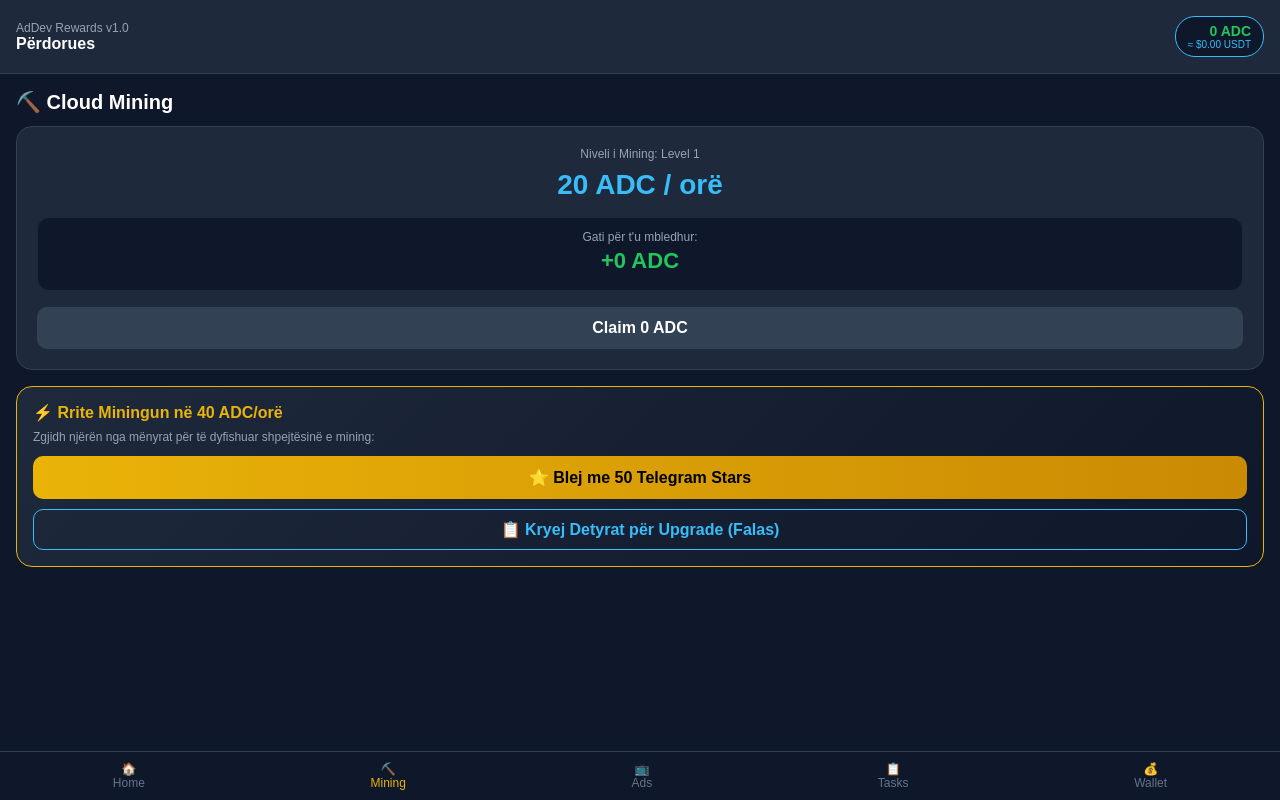
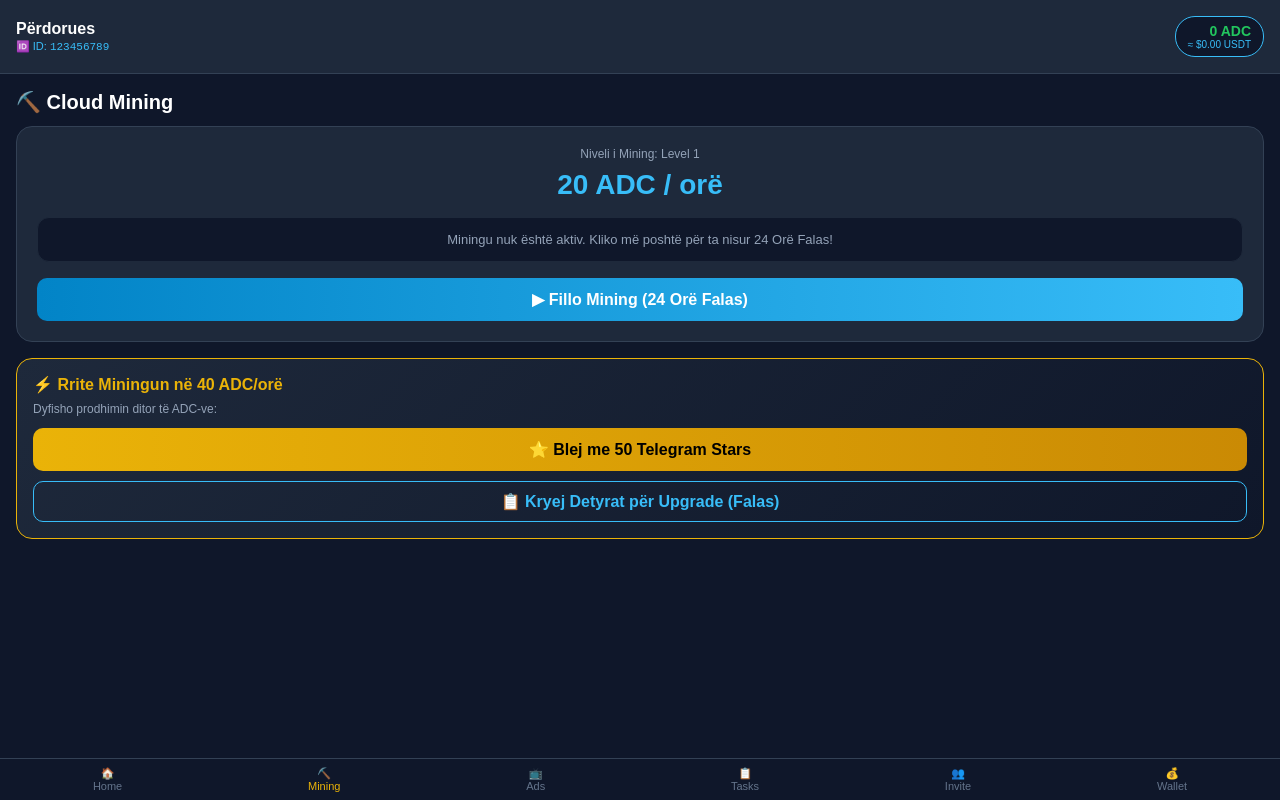
Before and after one commit to Fidaniii812/addev-miniapp, a React (Vite) app: page / in a window 1280 px wide. Both pictures are taken after a click on the button "⛏️ Mining". Built offline with nearby package versions, Linux system fonts and the light colour scheme.

Commit message:
Refactor mining logic and add wallet functionality

```diff
--- a/src/App.tsx
+++ b/src/App.tsx
@@ -9,27 +9,44 @@ export default function App() {
 
   // Mining States
   const [miningLevel, setMiningLevel] = useState<number>(1);
-  const [miningRate, setMiningRate] = useState<number>(20); // 20 ADC/hr fillimisht
-  const [lastClaim, setLastClaim] = useState<number>(Date.now());
-  const [pendingMining, setPendingMining] = useState<number>(0);
+  const [miningRate, setMiningRate] = useState<number>(20); // 20 ADC/hr
+  const [miningActive, setMiningActive] = useState<boolean>(false);
+  const [miningEndTime, setMiningEndTime] = useState<number | null>(null);
+  const [timeLeftStr, setTimeLeftStr] = useState<string>("");
 
+  // Wallet State
+  const [walletAddress, setWalletAddress] = useState<string>("");
+
+  // LINKS
   const MONETAG_LINK = "https://omg10.com/4/10168362";
+  const BOT_USERNAME = "your_bot_username";
 
   useEffect(() => {
     initTelegramUser();
   }, []);
 
-  // Llogaritja e ADC-ve të prodhuara nga Mining çdo sekondë
+  // Timer i Mining 24 Orësh
   useEffect(() => {
-    const interval = setInterval(() => {
+    let interval: any = null;
+    if (miningActive && miningEndTime) {
+      interval = setInterval(() => {
         const now = Date.now();
-      const hoursPassed = (now - lastClaim) / (1000 * 60 * 60);
-      const earned = Math.floor(hoursPassed * miningRate);
-      setPendingMining(earned);
+        const diff = miningEndTime - now;
+
+        if (diff <= 0) {
+          setMiningActive(false);
+          setTimeLeftStr("Gati për Claim!");
+          clearInterval(interval);
+        } else {
+          const hours = Math.floor(diff / (1000 * 60 * 60));
+          const mins = Math.floor((diff % (1000 * 60 * 60)) / (1000 * 60));
+          const secs = Math.floor((diff % (1000 * 60)) / 1000);
+          setTimeLeftStr(`${hours}h ${mins}m ${secs}s`);
+        }
       }, 1000);
-
+    }
     return () => clearInterval(interval);
-  }, [lastClaim, miningRate]);
+  }, [miningActive, miningEndTime]);
 
   const initTelegramUser = async () => {
     const tg = (window as any).Telegram?.WebApp;
@@ -52,8 +69,13 @@ export default function App() {
           setAdsToday(existingUser.ads_watched_today || 0);
           setMiningLevel(existingUser.mining_level || 1);
           setMiningRate(existingUser.mining_level === 2 ? 40 : 20);
-          if (existingUser.mining_last_claim) {
-            setLastClaim(new Date(existingUser.mining_last_claim).getTime());
+
+          if (existingUser.mining_end_time) {
+            const end = new Date(existingUser.mining_end_time).getTime();
+            if (end > Date.now()) {
+              setMiningActive(true);
+              setMiningEndTime(end);
+            }
           }
         } else {
           const startParam = tg.initDataUnsafe?.start_param;
@@ -83,43 +105,51 @@ export default function App() {
     }
   };
 
-  // Funksioni për Claim të Mining ADC
+  // Nisfja e Mining Falas (24 Orë)
+  const handleStartMining = async () => {
+    const endTime = Date.now() + 24 * 60 * 60 * 1000; // 24 orë në ms
+    const endIso = new Date(endTime).toISOString();
+
+    setMiningActive(true);
+    setMiningEndTime(endTime);
+
+    if (user) {
+      await supabase
+        .from("users")
+        .update({ mining_end_time: endIso })
+        .eq("telegram_id", user.id);
+    }
+  };
+
+  // Claim i Minimit pas 24 orëve (Rate * 24 orë)
   const handleClaimMining = async () => {
-    if (pendingMining <= 0) {
-      alert("Nuk keni monedha të reja për të mbledhur akoma!");
-      return;
-    }
-
-    const newBalance = adcBalance + pendingMining;
-    const nowIso = new Date().toISOString();
+    const reward = miningRate * 24; // 20 * 24 = 480 ADC (ose 960 për Lvl 2)
+    const newBalance = adcBalance + reward;
 
     setAdcBalance(newBalance);
-    setLastClaim(Date.now());
-    setPendingMining(0);
+    setMiningActive(false);
+    setMiningEndTime(null);
+    setTimeLeftStr("");
 
     if (user) {
       await supabase
         .from("users")
         .update({
           adc_balance: newBalance,
-          mining_last_claim: nowIso,
+          mining_end_time: null,
         })
         .eq("telegram_id", user.id);
     }
 
-    alert(`🎉 Mblodhët +${pendingMining} ADC!`);
+    alert(`🎉 Mblodhët +${reward} ADC! Mund ta nisni përsëri sessions-in e mining.`);
   };
 
-  // Funksioni për Upgrade me Telegram Stars (50 Stars -> 40 ADC/orë)
+  // Upgrade me Telegram Stars
   const handleUpgradeWithStars = async () => {
     const tg = (window as any).Telegram?.WebApp;
-
-    // Thirrja e API-t të Telegram Stars Invoice
     if (tg && tg.openInvoice) {
-      // Këtu integrohet linku i faturës nga Telegram Bot API për Stars
-      alert("⭐ Po hapet dritarja e pagesës me Telegram Stars (50 Stars)...");
+      alert("⭐ Po hapet dritarja e pagesës me Telegram Stars...");
     } else {
-      // Simulin për test
       setMiningLevel(2);
       setMiningRate(40);
       if (user) {
@@ -128,11 +158,11 @@ export default function App() {
           .update({ mining_level: 2, mining_rate: 40 })
           .eq("telegram_id", user.id);
       }
-      alert("🚀 Mining u rrit në Level 2! Tani fitoni 40 ADC / orë!");
+      alert("🚀 Mining u rrit në Level 2 (40 ADC / orë)!");
     }
   };
 
-  // Funksioni për Shikimin e Reklamës (+50 ADC)
+  // Shiko Reklamë (+50 ADC)
   const handleWatchAd = async () => {
     if (adsToday >= 20) {
       alert("Keni arritur limitin ditor prej 20 reklamash!");
@@ -143,17 +173,17 @@ export default function App() {
 
     setTimeout(async () => {
       const newBalance = adcBalance + 50;
-      const newAdsCount = adsToday + 1;
+      const newAds = adsToday + 1;
 
       setAdcBalance(newBalance);
-      setAdsToday(newAdsCount);
+      setAdsToday(newAds);
 
       if (user) {
         await supabase
           .from("users")
           .update({
             adc_balance: newBalance,
-            ads_watched_today: newAdsCount,
+            ads_watched_today: newAds,
           })
           .eq("telegram_id", user.id);
       }
@@ -162,15 +192,57 @@ export default function App() {
     }, 2000);
   };
 
+  // Kërkesa për Tërheqje (Withdraw)
+  const handleWithdrawRequest = async () => {
+    if (!walletAddress || walletAddress.trim().length < 10) {
+      alert("Ju lutem vendosni një adresë të vlefshme kuateli (Wallet Address)!");
+      return;
+    }
+
+    if (adcBalance < 15000) {
+      alert("Nuk keni bilanc të mjaftueshëm për tërheqje (Min: 15,000 ADC)!");
+      return;
+    }
+
+    const newBalance = adcBalance - 15000;
+
+    // Ruajtja te tabela 'withdrawals' në Supabase
+    const { error } = await supabase.from("withdrawals").insert([
+      {
+        telegram_id: user?.id || 0,
+        username: user?.username || "Përdorues",
+        amount: 15000,
+        wallet_address: walletAddress,
+        status: "pending",
+      },
+    ]);
+
+    if (!error) {
+      setAdcBalance(newBalance);
+      if (user) {
+        await supabase
+          .from("users")
+          .update({ adc_balance: newBalance })
+          .eq("telegram_id", user.id);
+      }
+      alert("✅ Kërkesa për tërheqje prej $15.00 USDT u dërgua me sukses!");
+      setWalletAddress("");
+    } else {
+      alert("Pasi ndodhi një gabim, ju lutem provoni përsëri.");
+    }
+  };
+
   const usdtEquivalent = (adcBalance / 1000).toFixed(2);
 
   return (
     <div style={{ background: "#0f172a", minHeight: "100vh", color: "#fff", fontFamily: "sans-serif", paddingBottom: "90px" }}>
-      {/* Header */}
+      {/* Header me ID e Lojtarit */}
       <div style={{ background: "#1e293b", padding: "16px", borderBottom: "1px solid #334155", display: "flex", justifyContent: "space-between", alignItems: "center" }}>
         <div>
-          <div style={{ fontSize: "12px", color: "#94a3b8" }}>AdDev Rewards v1.0</div>
           <div style={{ fontWeight: "bold", fontSize: "16px" }}>{user?.first_name || "Përdorues"}</div>
+          <div style={{ fontSize: "11px", color: "#38bdf8", marginTop: "2px" }}>
+            🆔 ID: <span style={{ fontFamily: "monospace" }}>{user?.id || "123456789"}</span>
+          </div>
         </div>
         <div style={{ background: "#0f172a", padding: "6px 12px", borderRadius: "20px", border: "1px solid #38bdf8", textAlign: "right" }}>
           <div style={{ color: "#22c55e", fontWeight: "bold", fontSize: "14px" }}>{adcBalance.toLocaleString()} ADC</div>
@@ -178,7 +250,7 @@ export default function App() {
         </div>
       </div>
 
-      {/* Pages Content */}
+      {/* Main Container */}
       <div style={{ padding: "16px" }}>
         {/* 🏠 HOME */}
         {activeTab === "home" && (
@@ -196,78 +268,71 @@ export default function App() {
         {activeTab === "mining" && (
           <div>
             <h2 style={{ fontSize: "20px", marginBottom: "12px" }}>⛏️ Cloud Mining</h2>
-
-            {/* Status Card */}
             <div style={{ background: "#1e293b", padding: "20px", borderRadius: "16px", border: "1px solid #334155", textAlign: "center", marginBottom: "16px" }}>
               <div style={{ fontSize: "12px", color: "#94a3b8" }}>Niveli i Mining: Level {miningLevel}</div>
               <div style={{ fontSize: "28px", fontWeight: "bold", color: "#38bdf8", margin: "8px 0" }}>
                 {miningRate} ADC / orë
               </div>
 
-              <div style={{ background: "#0f172a", padding: "12px", borderRadius: "12px", margin: "16px 0", border: "1px solid #1e293b" }}>
-                <div style={{ fontSize: "12px", color: "#94a3b8" }}>Gati për t'u mbledhur:</div>
-                <div style={{ fontSize: "22px", fontWeight: "bold", color: "#22c55e", margin: "4px 0" }}>
-                  +{pendingMining} ADC
-                </div>
+              {/* Status Box */}
+              <div style={{ background: "#0f172a", padding: "14px", borderRadius: "12px", margin: "16px 0", border: "1px solid #1e293b" }}>
+                {miningActive ? (
+                  <>
+                    <div style={{ fontSize: "12px", color: "#94a3b8" }}>Koha e mbetur e Mining:</div>
+                    <div style={{ fontSize: "20px", fontWeight: "bold", color: "#eab308", marginTop: "4px" }}>{timeLeftStr}</div>
+                  </>
+                ) : miningEndTime && !miningActive ? (
+                  <>
+                    <div style={{ fontSize: "12px", color: "#94a3b8" }}>Mining përfundoi!</div>
+                    <div style={{ fontSize: "18px", fontWeight: "bold", color: "#22c55e", marginTop: "4px" }}>+{miningRate * 24} ADC Gati</div>
+                  </>
+                ) : (
+                  <div style={{ fontSize: "13px", color: "#94a3b8" }}>Miningu nuk është aktiv. Kliko më poshtë për ta nisur 24 Orë Falas!</div>
+                )}
               </div>
 
+              {/* Action Button */}
+              {!miningActive && !miningEndTime && (
+                <button
+                  onClick={handleStartMining}
+                  style={{ width: "100%", padding: "12px", borderRadius: "10px", border: "none", background: "linear-gradient(90deg, #0284c7, #38bdf8)", color: "#fff", fontWeight: "bold", cursor: "pointer" }}
+                >
+                  ▶ Fillo Mining (24 Orë Falas)
+                </button>
+              )}
+
+              {miningActive && (
+                <button disabled style={{ width: "100%", padding: "12px", borderRadius: "10px", border: "none", background: "#334155", color: "#94a3b8", fontWeight: "bold" }}>
+                  ⏳ Mining në proces...
+                </button>
+              )}
+
+              {!miningActive && miningEndTime && (
                 <button
                   onClick={handleClaimMining}
-                disabled={pendingMining <= 0}
-                style={{
-                  width: "100%",
-                  padding: "12px",
-                  borderRadius: "10px",
-                  border: "none",
-                  background: pendingMining > 0 ? "linear-gradient(90deg, #16a34a, #22c55e)" : "#334155",
-                  color: "#fff",
-                  fontWeight: "bold",
-                  cursor: pendingMining > 0 ? "pointer" : "not-allowed"
-                }}
+                  style={{ width: "100%", padding: "12px", borderRadius: "10px", border: "none", background: "linear-gradient(90deg, #16a34a, #22c55e)", color: "#fff", fontWeight: "bold", cursor: "pointer" }}
                 >
-                Claim {pendingMining} ADC
+                  🎉 Claim {miningRate * 24} ADC
                 </button>
+              )}
             </div>
 
-            {/* Upgrade Options Card */}
+            {/* Upgrade Options */}
             {miningLevel < 2 && (
               <div style={{ background: "linear-gradient(135deg, #1e293b, #0f172a)", padding: "16px", borderRadius: "16px", border: "1px solid #eab308" }}>
                 <h3 style={{ margin: "0 0 8px 0", fontSize: "16px", color: "#eab308" }}>⚡ Rrite Miningun në 40 ADC/orë</h3>
-                <p style={{ fontSize: "12px", color: "#94a3b8", marginBottom: "12px" }}>
-                  Zgjidh njërën nga mënyrat për të dyfishuar shpejtësinë e mining:
-                </p>
+                <p style={{ fontSize: "12px", color: "#94a3b8", marginBottom: "12px" }}>Dyfisho prodhimin ditor të ADC-ve:</p>
 
-                {/* Option 1: Telegram Stars */}
                 <button
                   onClick={handleUpgradeWithStars}
-                  style={{
-                    width: "100%",
-                    padding: "12px",
-                    borderRadius: "10px",
-                    border: "none",
-                    background: "linear-gradient(90deg, #eab308, #ca8a04)",
-                    color: "#000",
-                    fontWeight: "bold",
-                    marginBottom: "10px",
-                    cursor: "pointer"
-                  }}
+                  style={{ width: "100%", padding: "12px", borderRadius: "10px", border: "none", background: "linear-gradient(90deg, #eab308, #ca8a04)", color: "#000", fontWeight: "bold", marginBottom: "10px", cursor: "pointer" }}
                 >
                   ⭐ Blej me 50 Telegram Stars
                 </button>
 
-                {/* Option 2: Tasks */}
                 <button
                   onClick={() => setActiveTab("tasks")}
-                  style={{
-                    width: "100%",
-                    padding: "10px",
-                    borderRadius: "10px",
-                    border: "1px solid #38bdf8",
-                    background: "transparent",
-                    color: "#38bdf8",
-                    fontWeight: "bold",
-                    cursor: "pointer"
-                  }}
+                  style={{ width: "100%", padding: "10px", borderRadius: "10px", border: "1px solid #38bdf8", background: "transparent", color: "#38bdf8", fontWeight: "bold", cursor: "pointer" }}
                 >
                   📋 Kryej Detyrat për Upgrade (Falas)
                 </button>
@@ -288,36 +353,118 @@ export default function App() {
                 </div>
                 <div style={{ fontWeight: "bold", color: "#22c55e" }}>{adsToday}/20</div>
               </div>
-              <button onClick={handleWatchAd} disabled={adsToday >= 20} style={{ width: "100%", padding: "12px", borderRadius: "10px", border: "none", background: adsToday >= 20 ? "#475569" : "#16a34a", color: "#fff", fontWeight: "bold" }}>
+              <button onClick={handleWatchAd} disabled={adsToday >= 20} style={{ width: "100%", padding: "12px", borderRadius: "10px", border: "none", background: adsToday >= 20 ? "#475569" : "#16a34a", color: "#fff", fontWeight: "bold", cursor: "pointer" }}>
                 {adsToday >= 20 ? "Limit Ditor U Arrit" : "Shiko Reklamën (+50 ADC)"}
               </button>
             </div>
           </div>
         )}
 
-        {/* 📋 TASKS */}
+        {/* 📋 TASKS (Më shumë detyra) */}
         {activeTab === "tasks" && (
           <div>
             <h2 style={{ fontSize: "20px", marginBottom: "12px" }}>📋 Partner Tasks</h2>
+
+            <div style={{ display: "flex", flexDirection: "column", gap: "10px" }}>
+              {/* Task 1 */}
               <div style={{ background: "#1e293b", padding: "14px", borderRadius: "12px", display: "flex", justifyContent: "space-between", alignItems: "center" }}>
                 <div>
                   <div style={{ fontWeight: "bold", fontSize: "14px" }}>Join Telegram Channel</div>
                   <div style={{ color: "#22c55e", fontSize: "12px", fontWeight: "bold" }}>+500 ADC</div>
                 </div>
-              <button onClick={() => window.open("https://t.me", "_blank")} style={{ background: "#0284c7", color: "#fff", border: "none", padding: "8px 16px", borderRadius: "8px", fontWeight: "bold" }}>Start</button>
+                <button onClick={() => window.open("https://t.me", "_blank")} style={{ background: "#0284c7", color: "#fff", border: "none", padding: "8px 16px", borderRadius: "8px", fontWeight: "bold", cursor: "pointer" }}>Start</button>
+              </div>
+
+              {/* Task 2 */}
+              <div style={{ background: "#1e293b", padding: "14px", borderRadius: "12px", display: "flex", justifyContent: "space-between", alignItems: "center" }}>
+                <div>
+                  <div style={{ fontWeight: "bold", fontSize: "14px" }}>Subscribe on YouTube</div>
+                  <div style={{ color: "#22c55e", fontSize: "12px", fontWeight: "bold" }}>+300 ADC</div>
+                </div>
+                <button onClick={() => window.open("https://youtube.com", "_blank")} style={{ background: "#0284c7", color: "#fff", border: "none", padding: "8px 16px", borderRadius: "8px", fontWeight: "bold", cursor: "pointer" }}>Start</button>
+              </div>
+
+              {/* Task 3 */}
+              <div style={{ background: "#1e293b", padding: "14px", borderRadius: "12px", display: "flex", justifyContent: "space-between", alignItems: "center" }}>
+                <div>
+                  <div style={{ fontWeight: "bold", fontSize: "14px" }}>Follow on X (Twitter)</div>
+                  <div style={{ color: "#22c55e", fontSize: "12px", fontWeight: "bold" }}>+200 ADC</div>
+                </div>
+                <button onClick={() => window.open("https://x.com", "_blank")} style={{ background: "#0284c7", color: "#fff", border: "none", padding: "8px 16px", borderRadius: "8px", fontWeight: "bold", cursor: "pointer" }}>Start</button>
+              </div>
             </div>
           </div>
         )}
 
-        {/* 💰 WALLET */}
+        {/* 👥 INVITE */}
+        {activeTab === "invite" && (
+          <div>
+            <h2 style={{ fontSize: "20px", marginBottom: "12px" }}>👥 Fto Miqtë</h2>
+            <div style={{ background: "#1e293b", padding: "20px", borderRadius: "16px", textAlign: "center", border: "1px solid #334155" }}>
+              <div style={{ fontSize: "40px", marginBottom: "8px" }}>🎁</div>
+              <h3 style={{ margin: "0 0 8px 0" }}>Fitoni +1,000 ADC</h3>
+              <p style={{ fontSize: "13px", color: "#94a3b8", marginBottom: "16px" }}>
+                Ftoni miqtë tuaj dhe fitoni 1,000 ADC për çdo përdorues që regjistrohet me linkun tuaj!
+              </p>
+              <button
+                onClick={() => {
+                  const refLink = `https://t.me/${BOT_USERNAME}?start=${user?.id || ""}`;
+                  navigator.clipboard.writeText(refLink);
+                  alert("Linku i ftesës u kopjua me sukses!");
+                }}
+                style={{ width: "100%", padding: "12px", background: "#0284c7", color: "#fff", border: "none", borderRadius: "10px", fontWeight: "bold", cursor: "pointer" }}
+              >
+                📋 Kopjo Linkun e Ftesës
+              </button>
+            </div>
+          </div>
+        )}
+
+        {/* 💰 WALLET & WITHDRAWAL FORM */}
         {activeTab === "wallet" && (
           <div>
             <h2 style={{ fontSize: "20px", marginBottom: "12px" }}>💰 Wallet & Withdraw</h2>
             <div style={{ background: "#1e293b", padding: "16px", borderRadius: "16px" }}>
               <div style={{ fontSize: "12px", color: "#94a3b8" }}>Minimum Withdrawal</div>
               <div style={{ fontSize: "18px", fontWeight: "bold", color: "#fff", margin: "4px 0" }}>15,000 ADC = $15.00 USDT</div>
-              <button disabled={adcBalance < 15000} onClick={() => alert("Kërkesa u dërgua te Admin Panel!")} style={{ width: "100%", padding: "12px", borderRadius: "10px", border: "none", background: adcBalance >= 15000 ? "#22c55e" : "#334155", color: "#fff", fontWeight: "bold" }}>
-                {adcBalance >= 15000 ? "Tërhiq $15.00 USDT" : `Duhen edhe ${(15000 - adcBalance).toLocaleString()} ADC`}
+
+              <div style={{ marginTop: "16px", textAlign: "left" }}>
+                <label style={{ fontSize: "12px", color: "#94a3b8", display: "block", marginBottom: "6px" }}>
+                  Vendos Adresën e Portofolit (USDT / TON / TRC20):
+                </label>
+                <input
+                  type="text"
+                  placeholder="e.g. TX123456789... ose EQ..."
+                  value={walletAddress}
+                  onChange={(e) => setWalletAddress(e.target.value)}
+                  style={{
+                    width: "100%",
+                    padding: "10px",
+                    borderRadius: "8px",
+                    border: "1px solid #334155",
+                    background: "#0f172a",
+                    color: "#fff",
+                    marginBottom: "12px",
+                    boxSizing: "border-box"
+                  }}
+                />
+              </div>
+
+              <button
+                onClick={handleWithdrawRequest}
+                disabled={adcBalance < 15000}
+                style={{
+                  width: "100%",
+                  padding: "12px",
+                  borderRadius: "10px",
+                  border: "none",
+                  background: adcBalance >= 15000 ? "linear-gradient(90deg, #16a34a, #22c55e)" : "#334155",
+                  color: "#fff",
+                  fontWeight: "bold",
+                  cursor: adcBalance >= 15000 ? "pointer" : "not-allowed"
+                }}
+              >
+                {adcBalance >= 15000 ? "Dërgo Kërkesën për Tërheqje ($15 USDT)" : `Duhen edhe ${(15000 - adcBalance).toLocaleString()} ADC`}
               </button>
             </div>
           </div>
@@ -325,12 +472,13 @@ export default function App() {
       </div>
 
       {/* Navigation */}
-      <div style={{ position: "fixed", bottom: 0, left: 0, right: 0, background: "#0f172a", borderTop: "1px solid #334155", display: "flex", justifyContent: "space-around", padding: "10px 0" }}>
-        <button onClick={() => setActiveTab("home")} style={{ background: "none", border: "none", color: activeTab === "home" ? "#38bdf8" : "#64748b", fontSize: "12px" }}>🏠<br/>Home</button>
-        <button onClick={() => setActiveTab("mining")} style={{ background: "none", border: "none", color: activeTab === "mining" ? "#eab308" : "#64748b", fontSize: "12px" }}>⛏️<br/>Mining</button>
-        <button onClick={() => setActiveTab("ads")} style={{ background: "none", border: "none", color: activeTab === "ads" ? "#38bdf8" : "#64748b", fontSize: "12px" }}>📺<br/>Ads</button>
-        <button onClick={() => setActiveTab("tasks")} style={{ background: "none", border: "none", color: activeTab === "tasks" ? "#38bdf8" : "#64748b", fontSize: "12px" }}>📋<br/>Tasks</button>
-        <button onClick={() => setActiveTab("wallet")} style={{ background: "none", border: "none", color: activeTab === "wallet" ? "#38bdf8" : "#64748b", fontSize: "12px" }}>💰<br/>Wallet</button>
+      <div style={{ position: "fixed", bottom: 0, left: 0, right: 0, background: "#0f172a", borderTop: "1px solid #334155", display: "flex", justifyContent: "space-around", padding: "8px 0", zIndex: 100 }}>
+        <button onClick={() => setActiveTab("home")} style={{ background: "none", border: "none", color: activeTab === "home" ? "#38bdf8" : "#64748b", fontSize: "11px", cursor: "pointer" }}>🏠<br/>Home</button>
+        <button onClick={() => setActiveTab("mining")} style={{ background: "none", border: "none", color: activeTab === "mining" ? "#eab308" : "#64748b", fontSize: "11px", cursor: "pointer" }}>⛏️<br/>Mining</button>
+        <button onClick={() => setActiveTab("ads")} style={{ background: "none", border: "none", color: activeTab === "ads" ? "#38bdf8" : "#64748b", fontSize: "11px", cursor: "pointer" }}>📺<br/>Ads</button>
+        <button onClick={() => setActiveTab("tasks")} style={{ background: "none", border: "none", color: activeTab === "tasks" ? "#38bdf8" : "#64748b", fontSize: "11px", cursor: "pointer" }}>📋<br/>Tasks</button>
+        <button onClick={() => setActiveTab("invite")} style={{ background: "none", border: "none", color: activeTab === "invite" ? "#38bdf8" : "#64748b", fontSize: "11px", cursor: "pointer" }}>👥<br/>Invite</button>
+        <button onClick={() => setActiveTab("wallet")} style={{ background: "none", border: "none", color: activeTab === "wallet" ? "#38bdf8" : "#64748b", fontSize: "11px", cursor: "pointer" }}>💰<br/>Wallet</button>
       </div>
     </div>
   );
```
Lines whose indentation alone changed are shown as unchanged.
